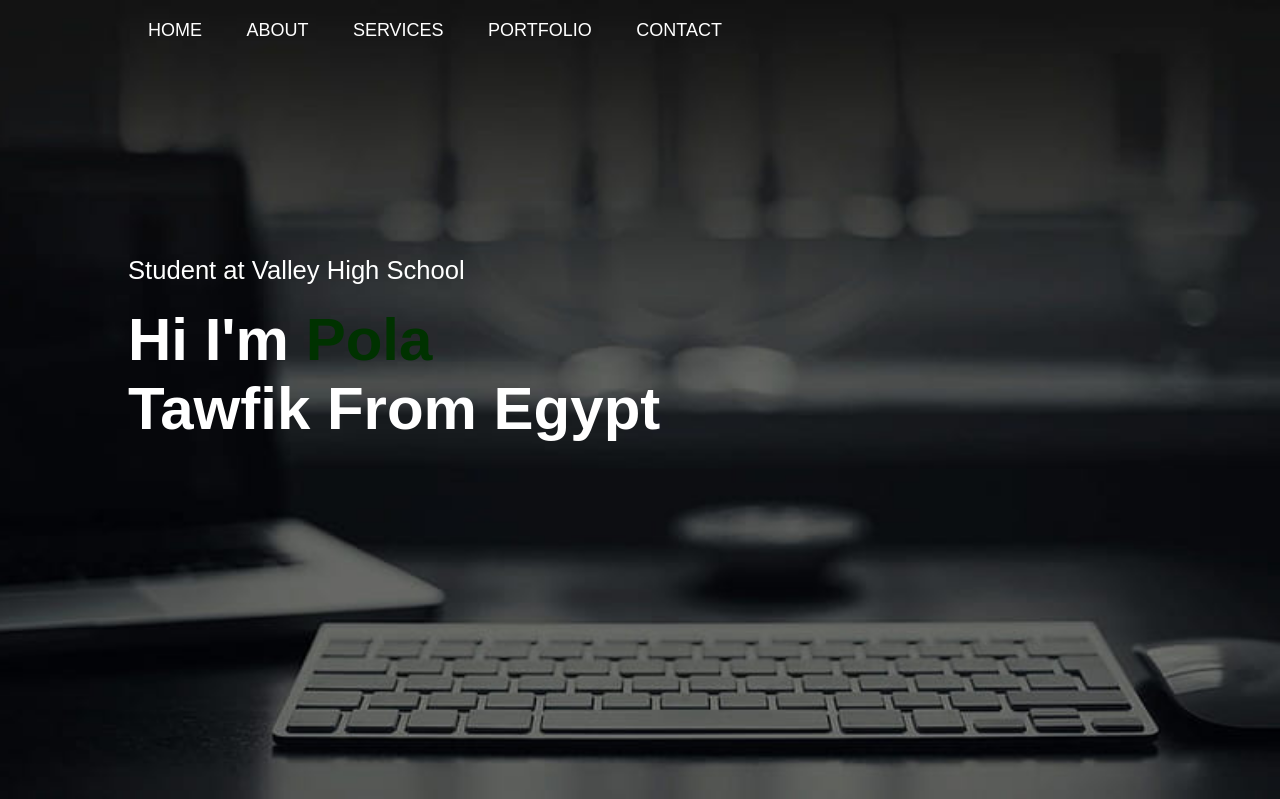
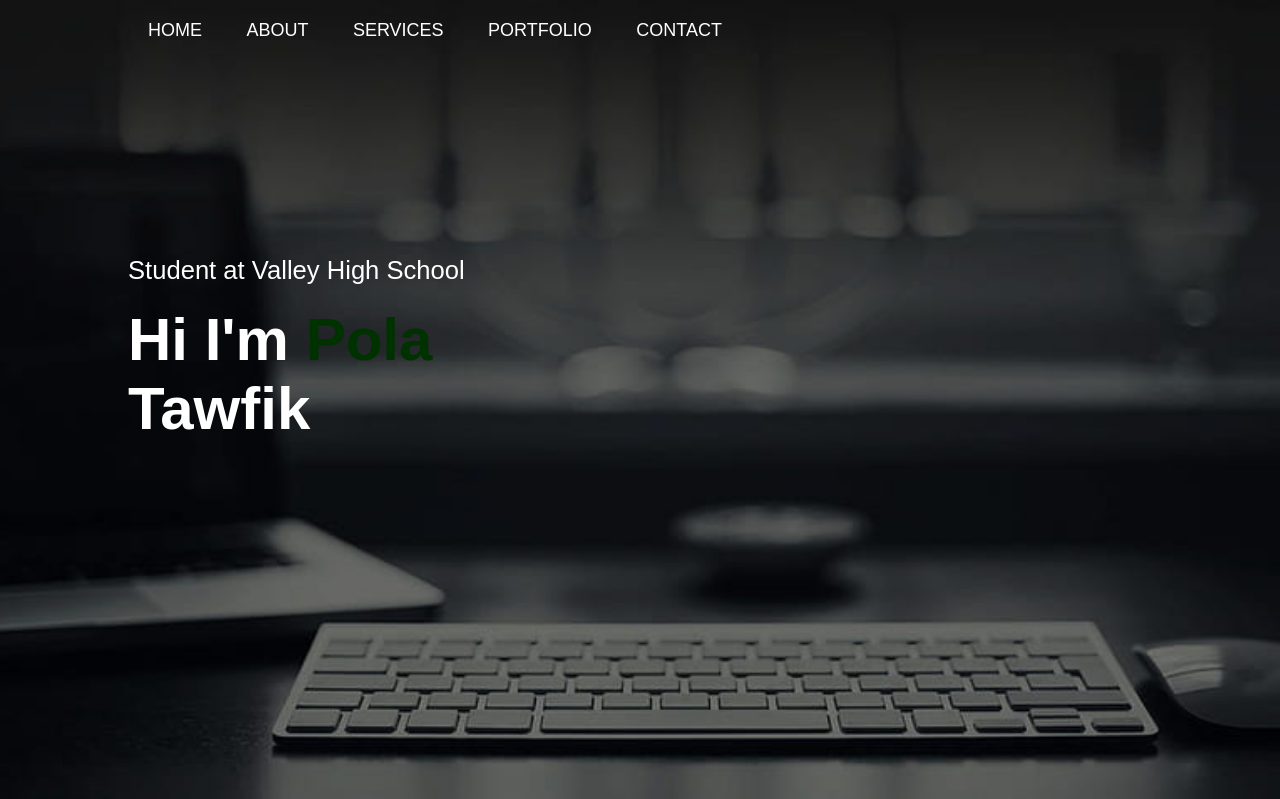
Before and after one commit to polatawfik/polatawfik.github.io, a PHP site: page / in a window 1280 px wide. Shown: the top 799 px of the page. Run offline with PHP 8.4, Linux system fonts and the light colour scheme.

Commit message:
editing some mistakes

```diff
--- a/assets/css/style.css
+++ b/assets/css/style.css
@@ -50,7 +50,7 @@ nav ul li a::after{
     content: '';
     width: 0;
     height: 3px;
-    background: #003200;
+    background: #006400;
     position: absolute;
     left: 0;
     bottom: -6px;
--- a/index.html
+++ b/index.html
@@ -25,7 +25,7 @@
             </nav>
             <div class="header-text">
                 <p>Student at Valley High School</p>
-                <h1>Hi I'm <span>Pola</span><br> Tawfik From Egypt</h1>
+                <h1>Hi I'm <span>Pola</span><br> Tawfik</h1>
             </div>
         </div>
     </div>
```
